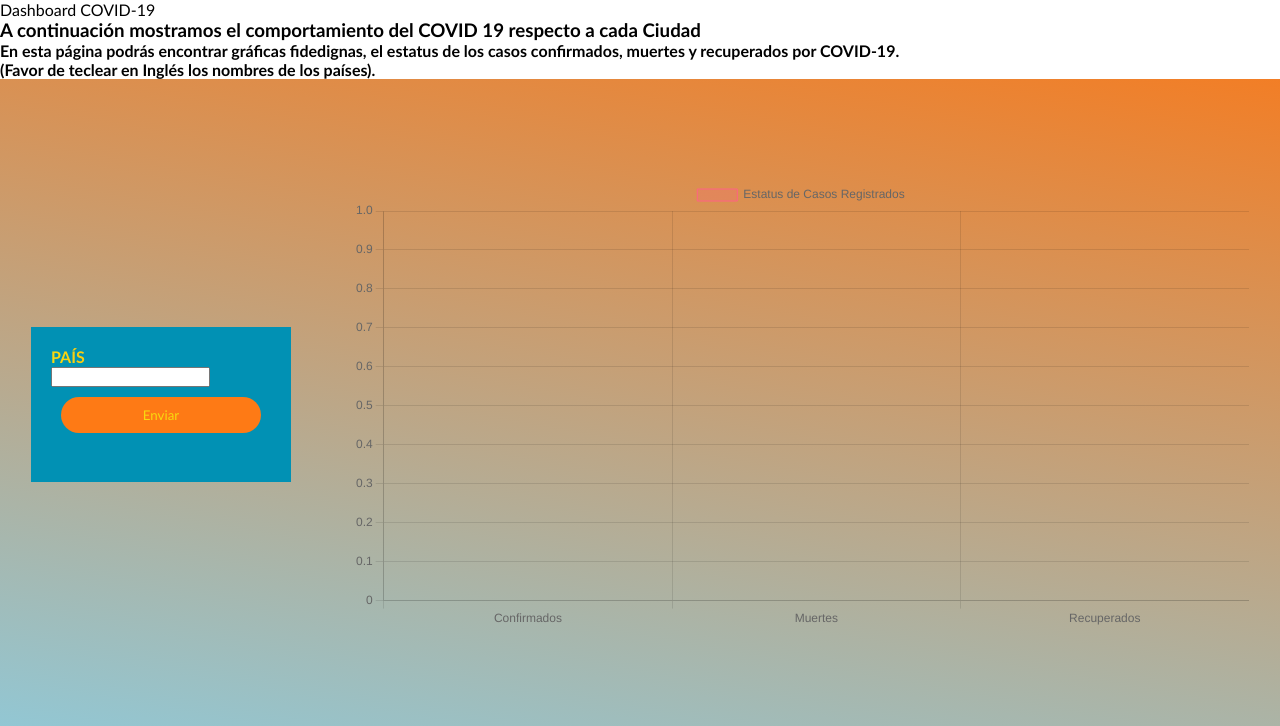
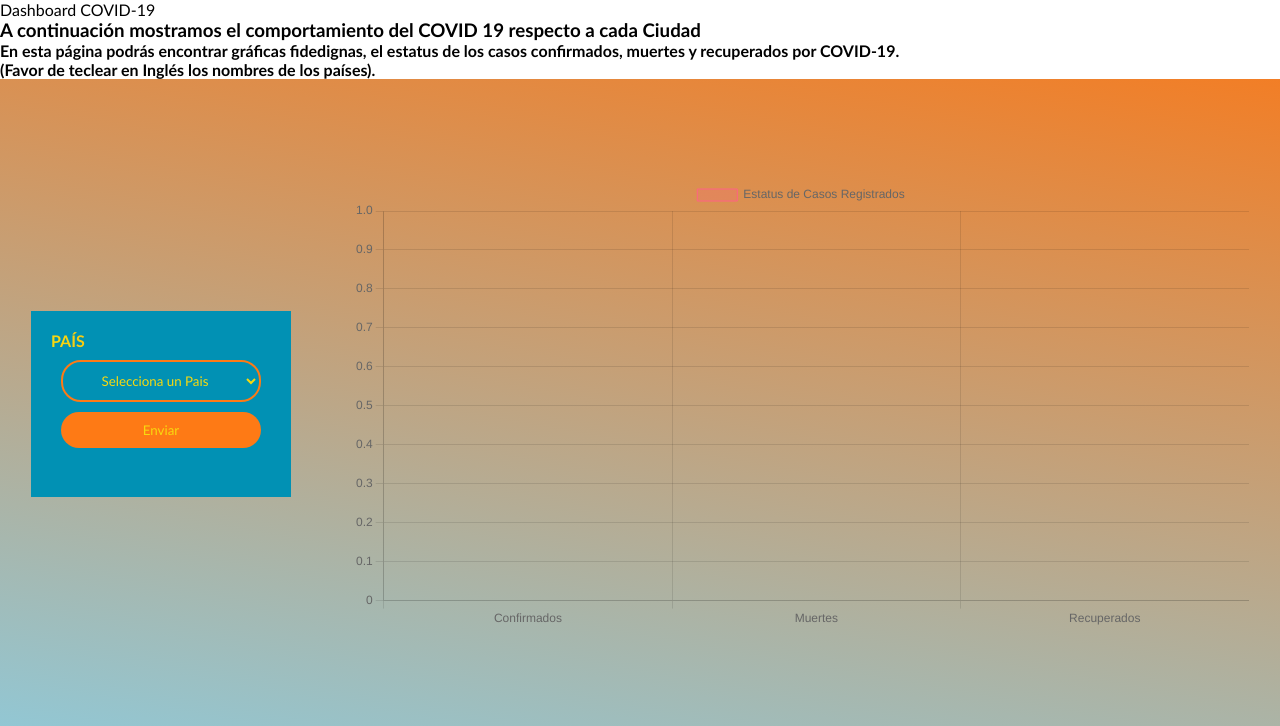
Before and after one commit to Romariga96/Proyecto-3-Dashboard-Covid-19, a plain HTML site: page index.HTML in a window 1280 px wide. Shown: the top 726 px of the page. Drawn offline with nearby package versions, Linux system fonts and the light colour scheme.

Commit message:
selector de ciudades

```diff
--- a/index.HTML
+++ b/index.HTML
@@ -27,7 +27,8 @@
       <h5>País</h5>
 
       <!--<label>País</label>-->
-      <input id="pais" type="text" ; país="País" />
+      <select id="locality-dropdown" name="locality">
+      </select>
       <label id="boton-enviar"> <button type="enviar" onclick="getCovidCases()">Enviar</button></label><br/>
     </div>
 
```
